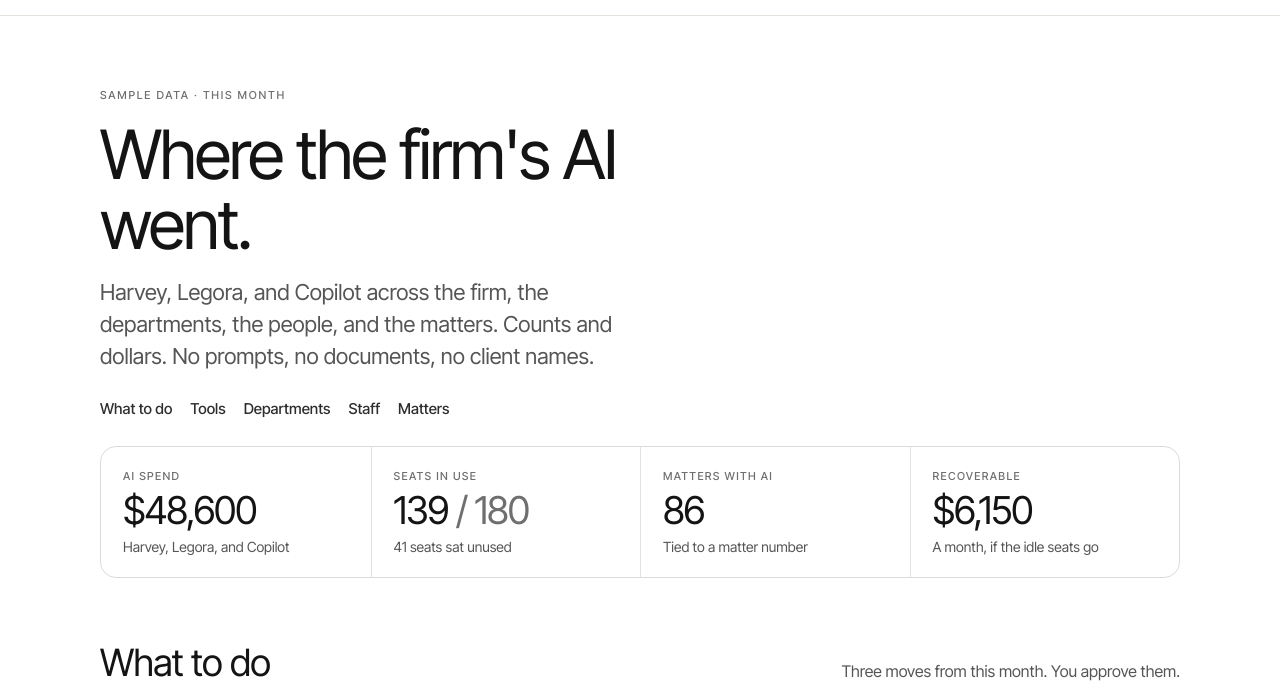
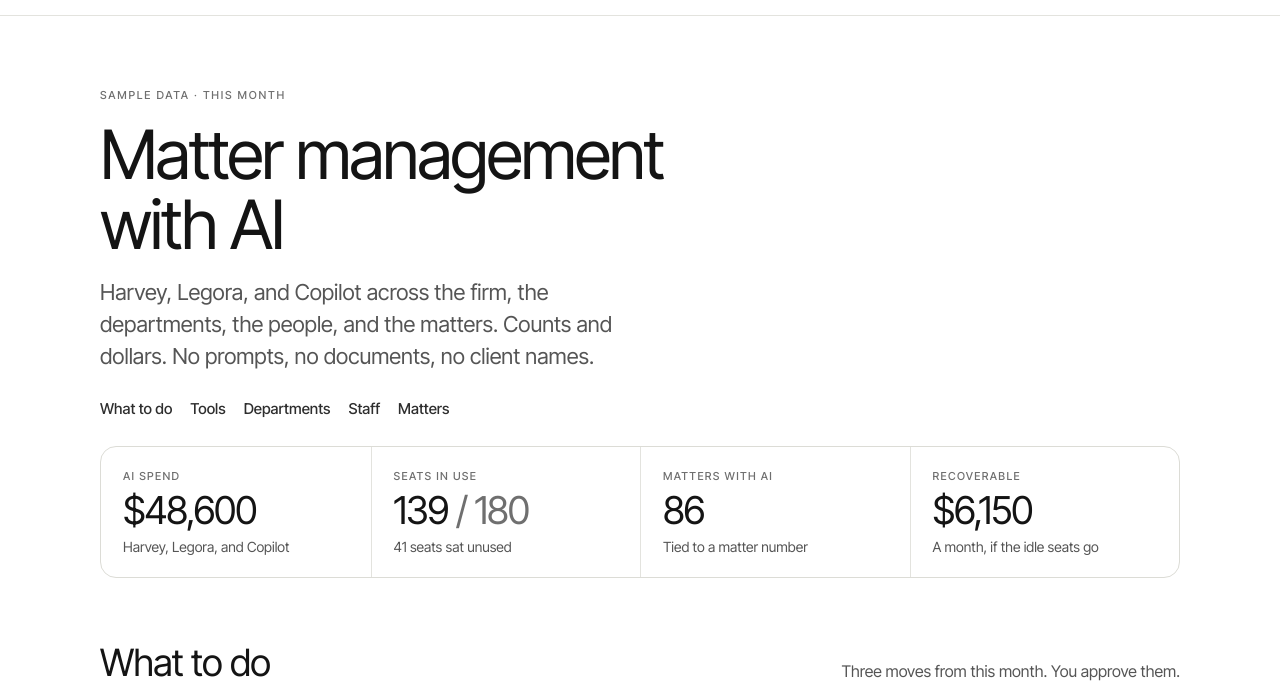
Before and after one commit to samyaks/deltav-web, a website: page public/law-firms/insights/index.html in a window 1280 px wide. Shown: the part 84-782 px from the top of the page. Drawn offline with Linux system fonts and the light colour scheme.

Commit message:
Rename the insights headline to Matter management with AI. (#21)
The page still opened on "Where the firm's AI went." The new title breaks after "management" so it stays two lines.

Co-authored-by: Cursor Agent <cursoragent@cursor.com>

```diff
--- a/public/insights.css
+++ b/public/insights.css
@@ -15,7 +15,7 @@
   letter-spacing: -0.03em;
   font-weight: 400;
   color: var(--ink);
-  max-width: 14ch;
+  max-width: 18ch;
 }
 .insights-lede {
   max-width: 560px;
--- a/public/law-firms/insights/index.html
+++ b/public/law-firms/insights/index.html
@@ -3,17 +3,17 @@
 <head>
 <meta charset="utf-8">
 <meta name="viewport" content="width=device-width, initial-scale=1">
-<title>Delta-V · Where the firm's AI went</title>
+<title>Delta-V · Matter management with AI</title>
 <meta name="description" content="A sample month of AI use across a law firm: Harvey, Legora, and Copilot by department and matter. Sample data.">
 <meta name="theme-color" content="#ffffff">
 <meta property="og:type" content="website">
 <meta property="og:site_name" content="Delta-V">
-<meta property="og:title" content="Delta-V · Where the firm's AI went">
+<meta property="og:title" content="Delta-V · Matter management with AI">
 <meta property="og:description" content="Sample view of AI spend and use across tools, departments, and matters.">
 <link rel="icon" href="/favicon.svg" type="image/svg+xml">
 <link rel="preload" href="/fonts/inter-tight-latin.woff2" as="font" type="font/woff2" crossorigin>
 <link rel="stylesheet" href="/styles.css?v=3">
-<link rel="stylesheet" href="/insights.css?v=4">
+<link rel="stylesheet" href="/insights.css?v=5">
 </head>
 <body>
 
@@ -43,7 +43,7 @@
 
   <section class="container container--1080 insights" aria-labelledby="insights-heading">
     <p class="caps caps--16">Sample data · This month</p>
-    <h1 id="insights-heading">Where the firm's AI went.</h1>
+    <h1 id="insights-heading">Matter management<br>with AI</h1>
     <p class="insights-lede">Harvey, Legora, and Copilot across the firm, the departments, the people, and the matters. Counts and dollars. No prompts, no documents, no client names.</p>
     <nav class="insights-nav" aria-label="On this view">
       <a href="#moves">What to do</a>
```
